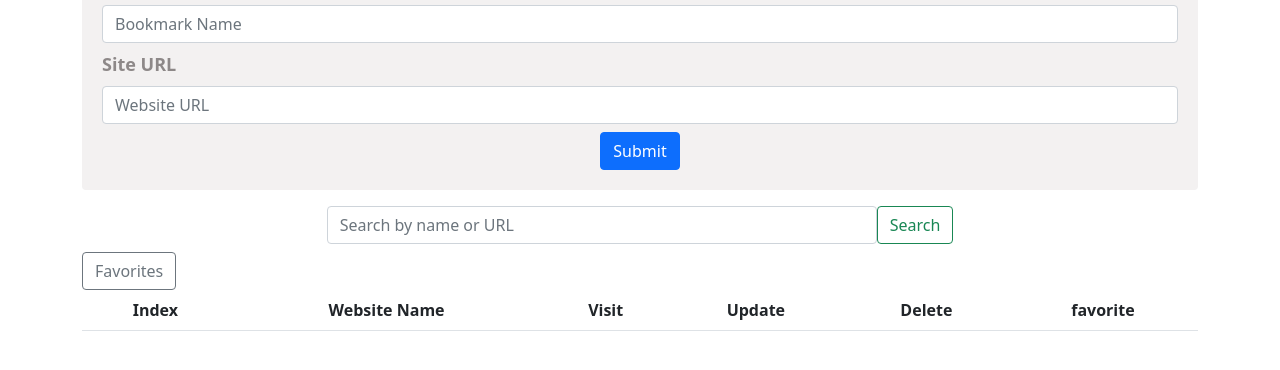
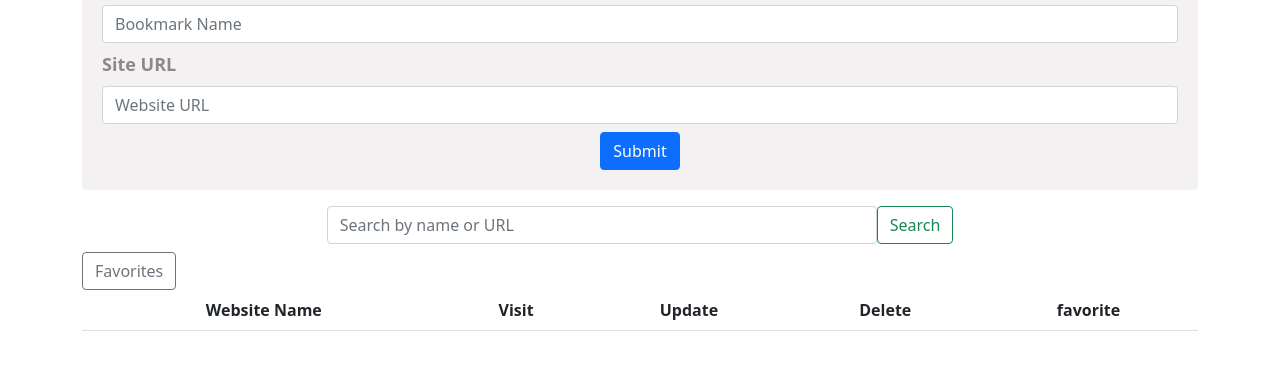
Before and after one commit to uyfudywg/bookmark-app, a plain HTML site: page index.html in a window 1280 px wide. Shown: the part 228-598 px from the top of the page. Drawn offline with Linux system fonts and the light colour scheme.

Commit message:
Update index.html

```diff
--- a/index.html
+++ b/index.html
@@ -37,7 +37,6 @@
   <table class="table text-center ">
   <thead class="">
    <tr>
-    <th>Index</th>
     <th>Website Name</th>
     <th>Visit</th>
     <th>Update</th>
```
